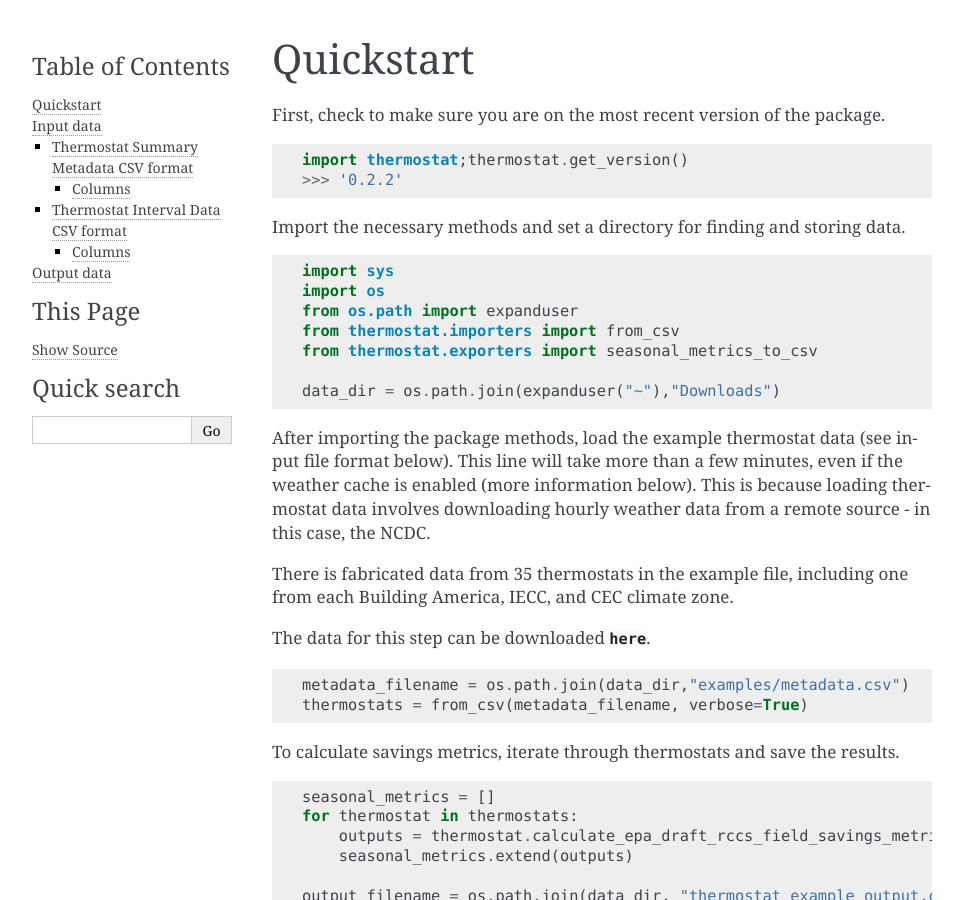
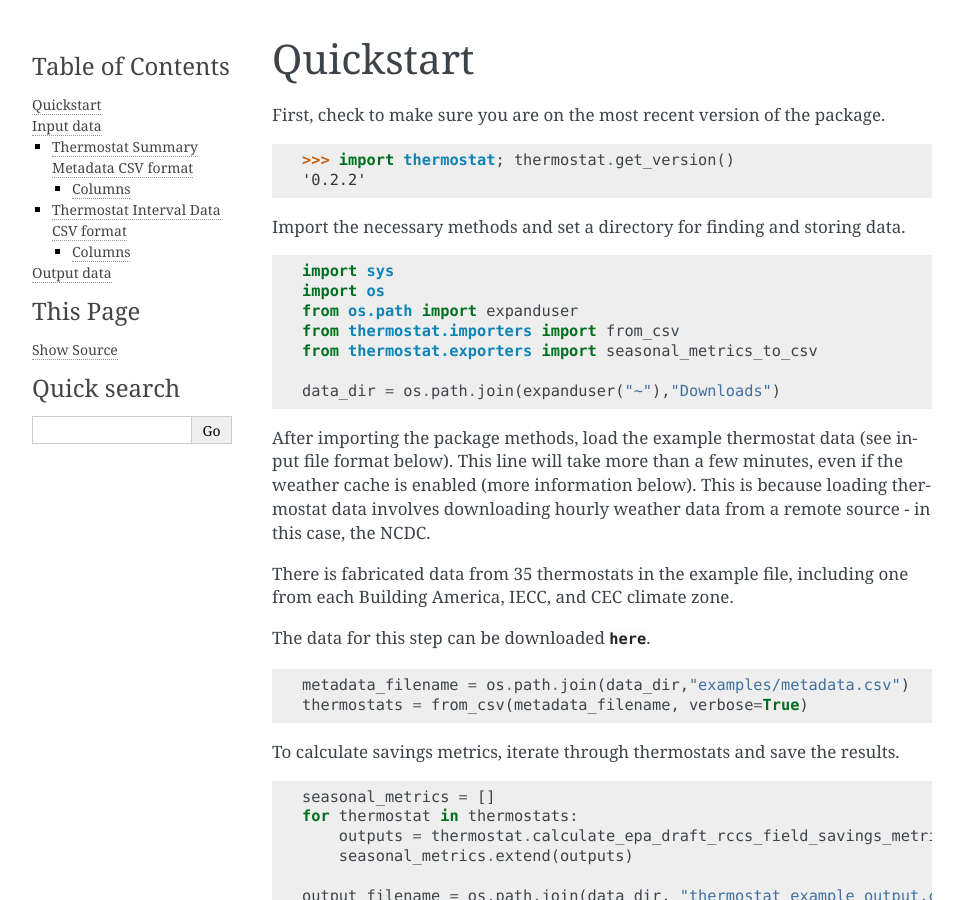
Before and after one commit to EPAENERGYSTAR/epathermostat, a Sphinx documentation site: the page built from docs/tutorial.rst, in a window 1280 px wide and 900 px high. Shown: the whole window, without its empty margins (148-1111 px from the left). Built offline with Sphinx 7.4.7, drawn with Linux system fonts in a browser that asks for light colours.

Commit message:
Fix python prompt

```diff
--- a/docs/tutorial.rst
+++ b/docs/tutorial.rst
@@ -5,8 +5,8 @@ First, check to make sure you are on the most recent version of the package.
 
 .. code-block:: python
 
-    import thermostat;thermostat.get_version()
-    >>> '0.2.2'
+    >>> import thermostat; thermostat.get_version()
+    '0.2.2'
 
 Import the necessary methods and set a directory for finding and storing data.
 
```
